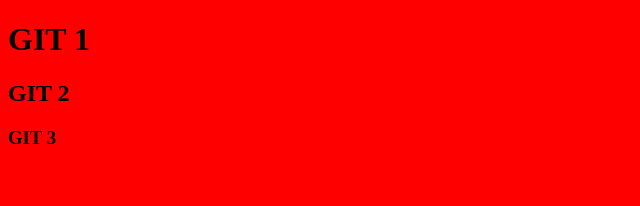
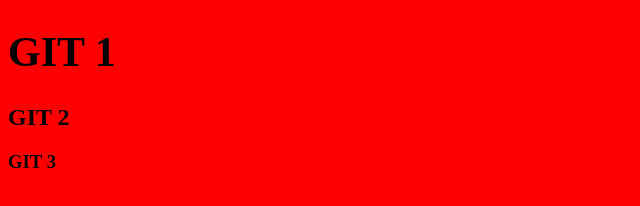
Before and after one commit to nickpanoff/site0, a plain HTML site: page index.html in a window 1280 px wide. Shown: the whole page, without its empty margins (0-640 px from the left). Drawn offline with Linux system fonts and the light colour scheme.

Commit message:
new brunches

```diff
--- a/style.css
+++ b/style.css
@@ -1,3 +1,7 @@
 body{
     background: red;
 }
+
+h1{
+    font-size: 42px;
+}
```
